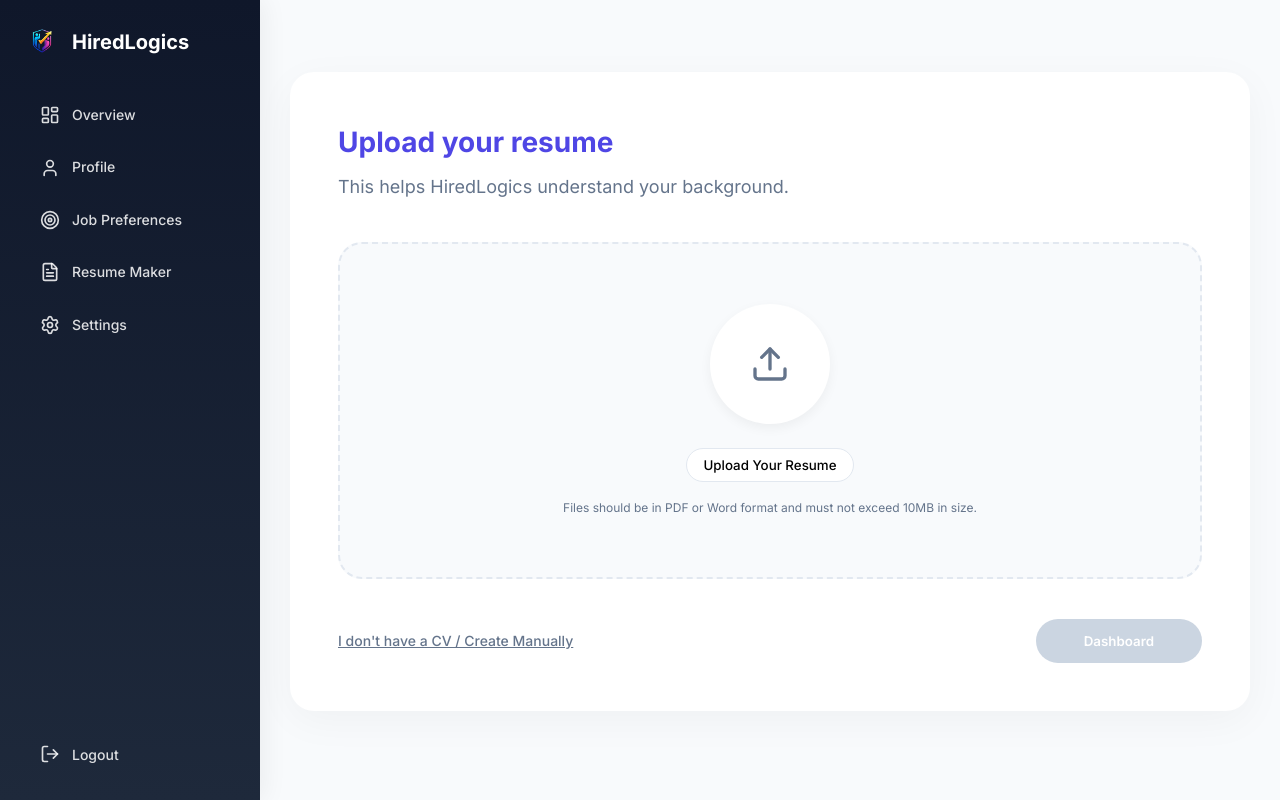
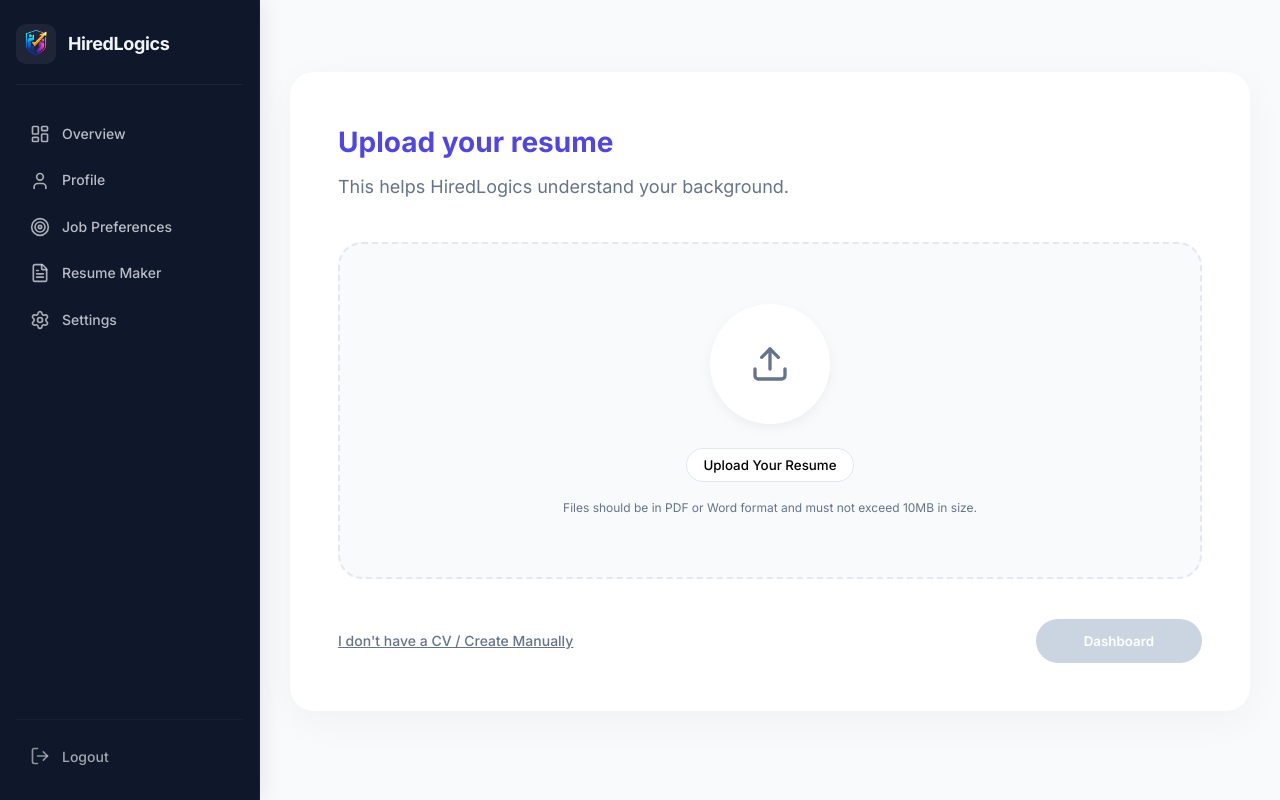
Before and after one commit to haseebalisoft/jobland, a React (Vite) app: page /upload_cv in a window 1280 px wide. Built offline with nearby package versions, Linux system fonts and the light colour scheme; no server answers; a web font is replaced by a local one.

Commit message:
STYLING of sidebar

```diff
--- /dev/null
+++ b/src/components/UserSidebar.css
@@ -0,0 +1,124 @@
+/* UserSidebar - modern, elegant blue-green theme */
+.user-sidebar {
+  width: 260px;
+  min-width: 260px;
+  background: #0F172A;
+  padding: 24px 16px;
+  display: flex;
+  flex-direction: column;
+  box-shadow: 4px 0 20px rgba(0, 0, 0, 0.08);
+  border-right: 1px solid rgba(30, 41, 59, 0.6);
+}
+
+.user-sidebar__brand {
+  display: flex;
+  align-items: center;
+  gap: 12px;
+  margin-bottom: 28px;
+  padding-bottom: 20px;
+  border-bottom: 1px solid rgba(30, 41, 59, 0.8);
+  text-decoration: none;
+  transition: opacity 0.2s;
+}
+
+.user-sidebar__brand:hover {
+  opacity: 0.95;
+}
+
+.user-sidebar__logo {
+  width: 40px;
+  height: 40px;
+  object-fit: contain;
+  border-radius: 10px;
+  background: rgba(241, 245, 249, 0.06);
+}
+
+.user-sidebar__title {
+  font-size: 18px;
+  font-weight: 700;
+  color: #F1F5F9;
+  letter-spacing: -0.02em;
+}
+
+.user-sidebar__nav {
+  display: flex;
+  flex-direction: column;
+  gap: 4px;
+}
+
+.user-sidebar__link {
+  display: flex;
+  align-items: center;
+  gap: 12px;
+  padding: 10px 14px;
+  border-radius: 10px;
+  color: rgba(241, 245, 249, 0.75);
+  font-weight: 500;
+  font-size: 14px;
+  text-decoration: none;
+  transition: color 0.2s, background 0.2s;
+  border: none;
+  width: 100%;
+  text-align: left;
+  cursor: pointer;
+  background: transparent;
+}
+
+.user-sidebar__link:hover {
+  color: #F1F5F9;
+  background: rgba(30, 41, 59, 0.7);
+}
+
+.user-sidebar__link--active {
+  color: #10B981;
+  background: rgba(16, 185, 129, 0.12);
+  font-weight: 600;
+}
+
+.user-sidebar__link--active:hover {
+  background: rgba(16, 185, 129, 0.16);
+  color: #10B981;
+}
+
+.user-sidebar__link svg {
+  flex-shrink: 0;
+  opacity: 0.9;
+}
+
+.user-sidebar__link--active svg {
+  color: #10B981;
+}
+
+.user-sidebar__footer {
+  margin-top: auto;
+  padding-top: 16px;
+  border-top: 1px solid rgba(30, 41, 59, 0.6);
+}
+
+.user-sidebar__logout {
+  display: flex;
+  align-items: center;
+  gap: 12px;
+  padding: 10px 14px;
+  border-radius: 10px;
+  color: rgba(241, 245, 249, 0.65);
+  font-weight: 500;
+  font-size: 14px;
+  text-decoration: none;
+  transition: color 0.2s, background 0.2s;
+  border: none;
+  width: 100%;
+  text-align: left;
+  cursor: pointer;
+  background: transparent;
+}
+
+.user-sidebar__logout:hover {
+  color: #F1F5F9;
+  background: rgba(30, 41, 59, 0.7);
+}
+
+.user-sidebar__logout svg {
+  flex-shrink: 0;
+  opacity: 0.85;
+}
--- a/src/components/UserSidebar.jsx
+++ b/src/components/UserSidebar.jsx
@@ -4,91 +4,66 @@ import {
   User,
   FileText,
   Target,
-  CheckCircle,
   Settings,
   LogOut,
 } from 'lucide-react';
 import { useAuth } from '../context/AuthContext.jsx';
-
-const theme = {
-  primary: '#0d9488',
-  teal: '#14b8a6',
-  slate: '#0f172a',
-  slateLight: '#1e293b',
-};
-
-const navItemStyle = (active) => ({
-  display: 'flex',
-  alignItems: 'center',
-  gap: 12,
-  padding: '12px 16px',
-  borderRadius: 10,
-  background: active ? 'rgba(20, 184, 166, 0.15)' : 'transparent',
-  color: active ? theme.teal : 'rgba(255,255,255,0.85)',
-  fontWeight: active ? 600 : 500,
-  textDecoration: 'none',
-  width: '100%',
-  textAlign: 'left',
-  border: 'none',
-  cursor: 'pointer',
-  fontSize: 14,
-});
+import './UserSidebar.css';
 
 export default function UserSidebar() {
   const { logout } = useAuth();
   const location = useLocation();
   const path = location.pathname;
 
+  const isActive = (p) => path === p || (p !== '/dashboard' && path.startsWith(p));
+
   return (
-    <aside
-      style={{
-        width: 260,
-        background: `linear-gradient(180deg, ${theme.slate} 0%, ${theme.slateLight} 100%)`,
-        padding: 24,
-        display: 'flex',
-        flexDirection: 'column',
-        boxShadow: '4px 0 24px rgba(0,0,0,0.06)',
-      }}
-    >
-      <Link
-        to="/dashboard"
-        style={{
-          display: 'flex',
-          alignItems: 'center',
-          gap: 12,
-          marginBottom: 32,
-          textDecoration: 'none',
-        }}
-      >
+    <aside className="user-sidebar">
+      <Link to="/dashboard" className="user-sidebar__brand">
         <img
           src="/logo.png"
           alt="HiredLogics"
-          style={{ width: 36, height: 36, objectFit: 'contain', borderRadius: 8 }}
+          className="user-sidebar__logo"
         />
-        <span style={{ fontSize: 20, fontWeight: 700, color: '#fff' }}>HiredLogics</span>
+        <span className="user-sidebar__title">HiredLogics</span>
       </Link>
-      <nav style={{ display: 'flex', flexDirection: 'column', gap: 6 }}>
-        <Link to="/dashboard" style={navItemStyle(path === '/dashboard')}>
+      <nav className="user-sidebar__nav">
+        <Link
+          to="/dashboard"
+          className={`user-sidebar__link ${isActive('/dashboard') ? 'user-sidebar__link--active' : ''}`}
+        >
           <LayoutDashboard size={20} /> Overview
         </Link>
-        <Link to="/profile" style={navItemStyle(path === '/profile')}>
+        <Link
+          to="/profile"
+          className={`user-sidebar__link ${isActive('/profile') ? 'user-sidebar__link--active' : ''}`}
+        >
           <User size={20} /> Profile
         </Link>
-        <Link to="/onboarding" style={navItemStyle(path === '/onboarding')}>
+        <Link
+          to="/onboarding"
+          className={`user-sidebar__link ${isActive('/onboarding') ? 'user-sidebar__link--active' : ''}`}
+        >
           <Target size={20} /> Job Preferences
         </Link>
-        <Link to="/resume-maker" style={navItemStyle(path === '/resume-maker')}>
+        <Link
+          to="/resume-maker"
+          className={`user-sidebar__link ${isActive('/resume-maker') ? 'user-sidebar__link--active' : ''}`}
+        >
           <FileText size={20} /> Resume Maker
         </Link>
-        <Link to="/settings" style={navItemStyle(path === '/settings')}>
+        <Link
+          to="/settings"
+          className={`user-sidebar__link ${isActive('/settings') ? 'user-sidebar__link--active' : ''}`}
+        >
           <Settings size={20} /> Settings
         </Link>
       </nav>
-      <div style={{ marginTop: 'auto', paddingTop: 16 }}>
+      <div className="user-sidebar__footer">
         <button
           type="button"
           onClick={logout}
-          style={navItemStyle(false)}
+          className="user-sidebar__logout"
         >
           <LogOut size={20} /> Logout
         </button>
```
